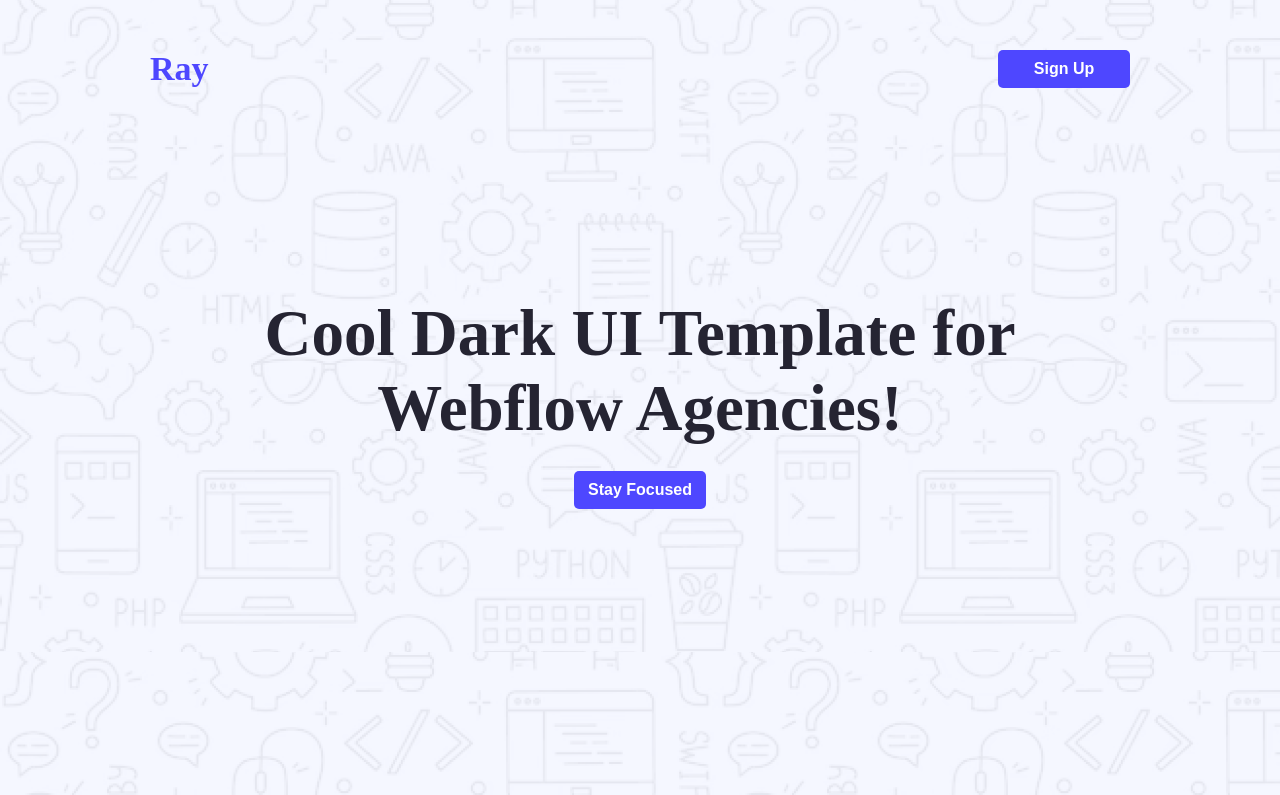
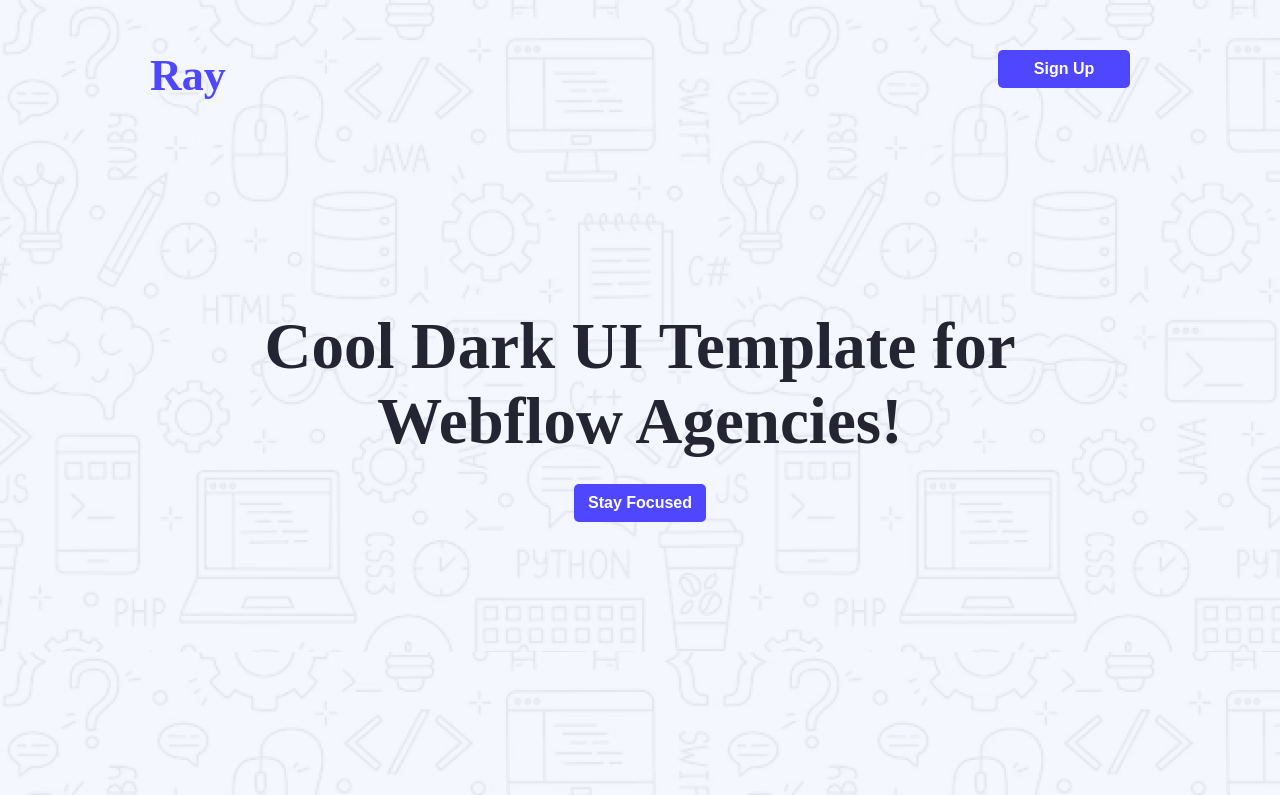
Before and after one commit to otakucoder26/PH12-A01, a plain HTML site: page index.html in a window 1280 px wide. Shown: the top 795 px of the page. Drawn offline with Linux system fonts and the light colour scheme.

Commit message:
last commit

```diff
--- a/project.css
+++ b/project.css
@@ -40,7 +40,8 @@ header {
 
 .logo-website-name h3 {
   color: #4e47ff;
-  font-size: 34px;
+  font-size: 44px;
+  font-weight: bolder;
 }
 
 
```
